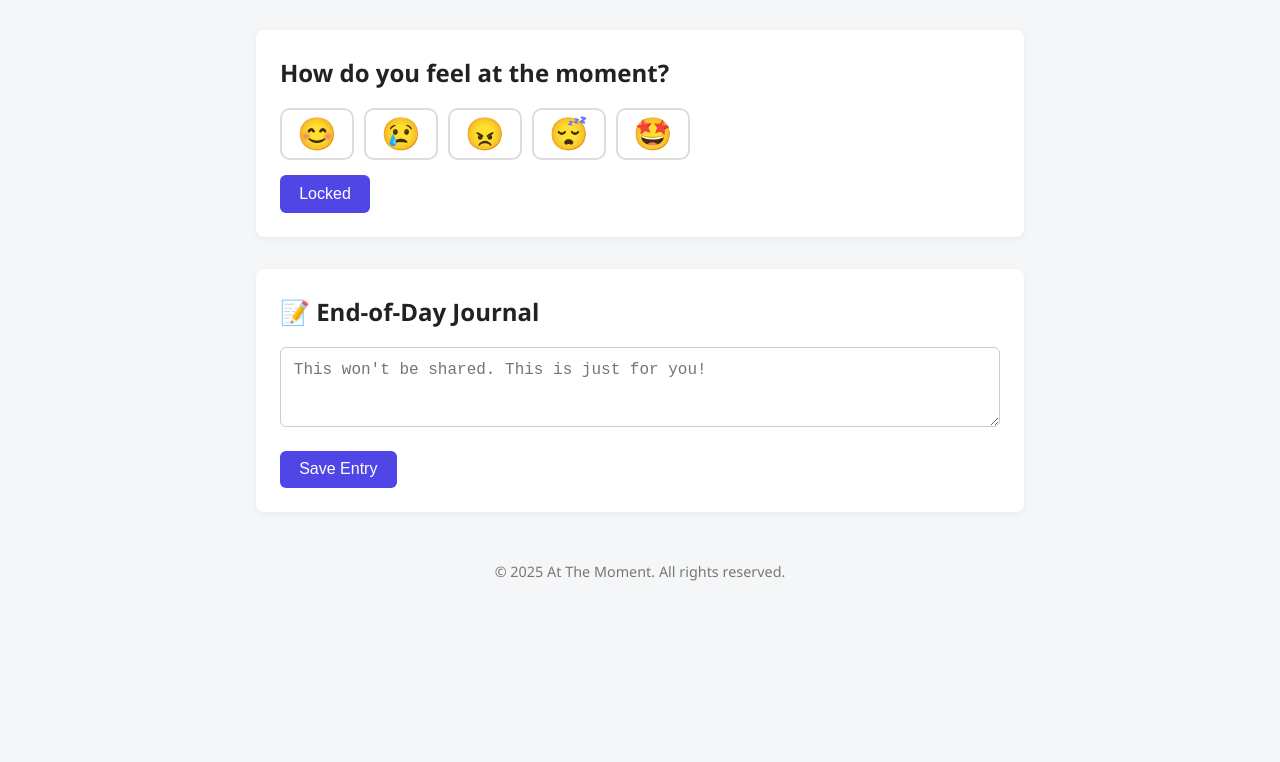
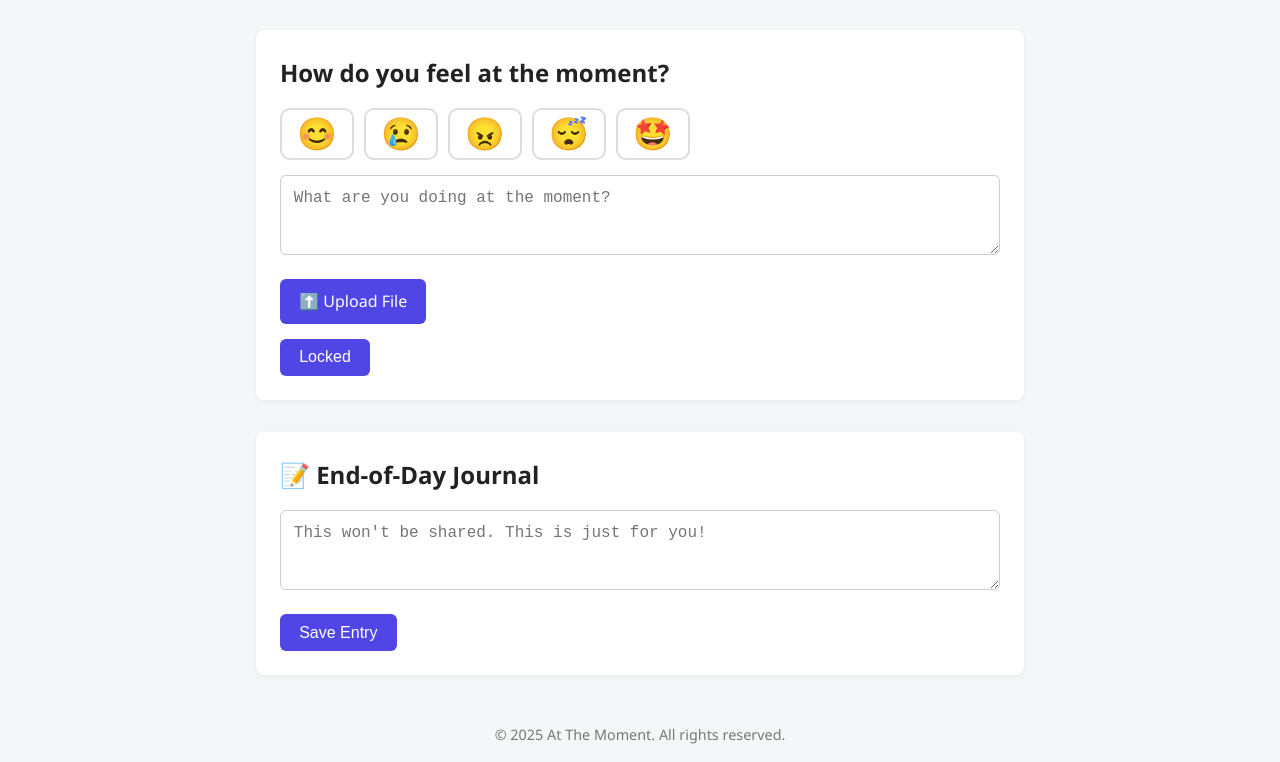
Before and after one commit to hippogriff101/At-the-Moment, a plain HTML site: page index.html in a window 1280 px wide. Shown: the part 80-842 px from the top of the page. Before the commit the page ends 800 px from the top, so only its background shows below. Drawn offline with Linux system fonts and the light colour scheme.

Commit message:
feat: add file upload button

```diff
--- a/index.html
+++ b/index.html
@@ -32,6 +32,14 @@
           <button class="emoji-btn" data-emoji="😴">😴</button>
           <button class="emoji-btn" data-emoji="🤩">🤩</button>
         </div>
+        <textarea
+          placeholder="What are you doing at the moment?"
+        ></textarea>
+        <label for="myFile" class="custom-upload">
+  ⬆️ Upload File
+</label>
+        <input type="file" id="myFile" name="filename">
+        <br>
         <button id="postButton">Post</button>
       </section>
 
--- a/style.css
+++ b/style.css
@@ -175,6 +175,7 @@ footer {
     gap: 10px;
     margin: 15px 0;
 }
+
 .emoji-btn {
     font-size: 2rem;
     background: none;
@@ -184,10 +185,40 @@ footer {
     cursor: pointer;
     transition: all 0.2s;
 }
+
 .emoji-btn:hover {
     background: #f0f0f0;
 }
+
 .emoji-btn.selected {
     border-color: #4CAF50;
     background: #e8f5e9;
 }
+
+/* Hide the actual input */
+#myFile {
+    display: none;
+}
+
+/* Styled label as a button */
+.custom-upload {
+    display: inline-block;
+    padding: 0.6rem 1.2rem;
+    font-size: 1rem;
+    font-family: inherit;
+    background-color: #4f46e5;
+    color: white;
+    border: none;
+    border-radius: 6px;
+    cursor: pointer;
+    transition: background 0.3s ease;
+    user-select: none;
+}
+
+.custom-upload:hover {
+    background-color: #3730a3;
+}
+
+#postButton {
+    margin-top: 15px;
+}
```
Lines whose indentation alone changed are shown as unchanged.
